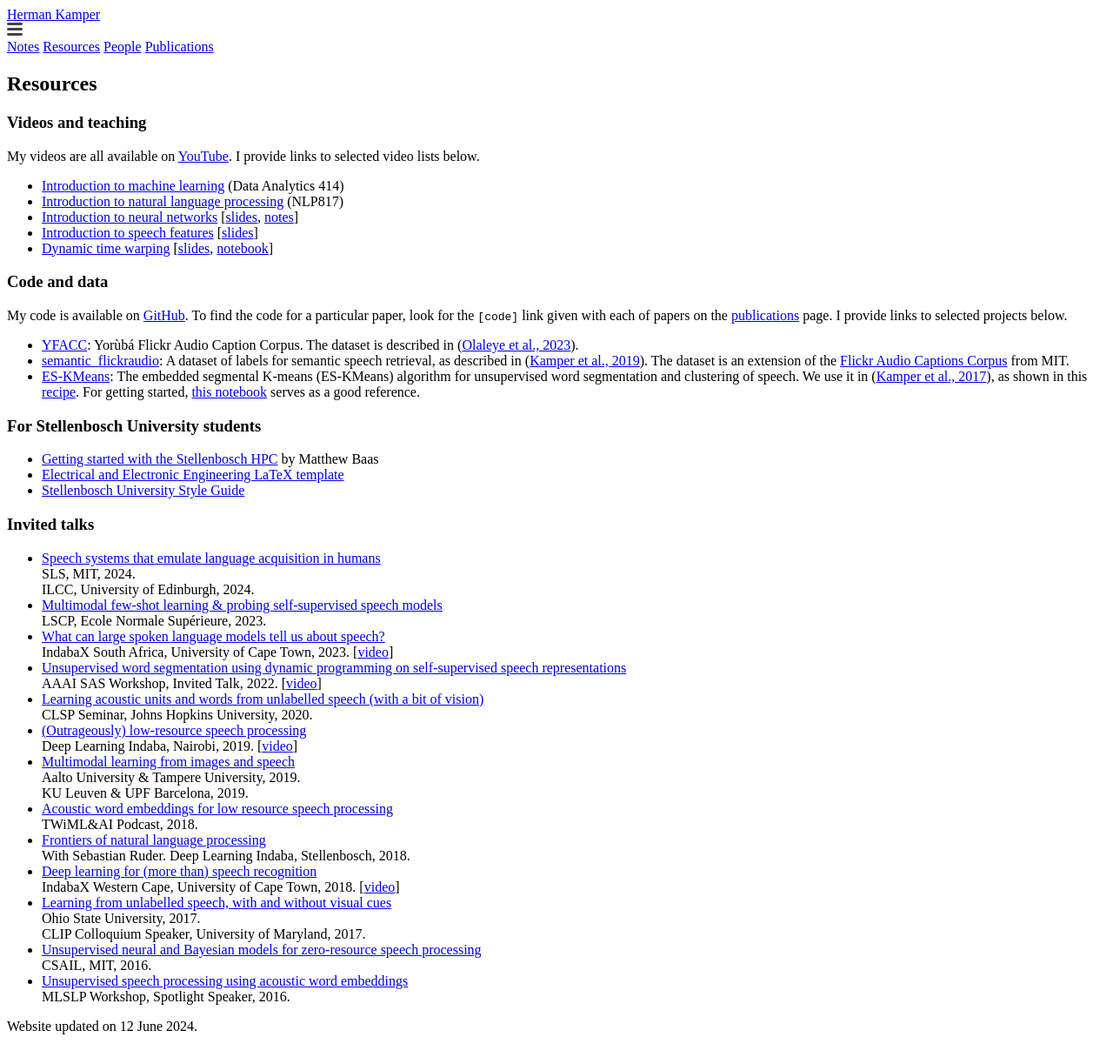
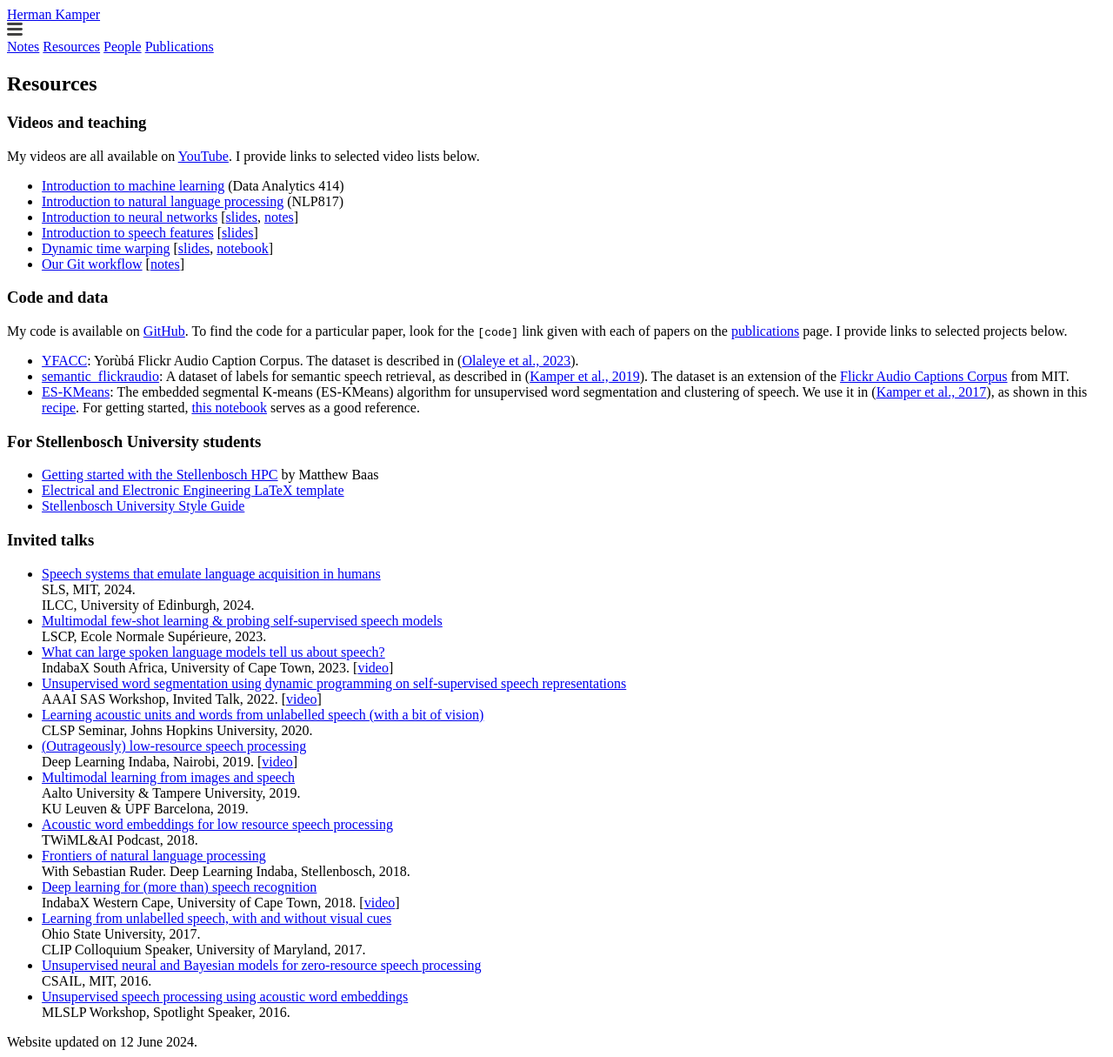
Before and after one commit to kamperh/kamperh.github.io, a Jekyll site: the page built from resources.md, in a window 1280 px wide. Shown: the whole page at 87% size. Built offline with Jekyll 4.4.1, drawn with Linux system fonts in a browser that asks for light colours; a style sheet for code colours, icons or effects is not loaded.

Commit message:
Update resources.md

```diff
--- a/resources.md
+++ b/resources.md
@@ -19,6 +19,8 @@ My videos are all available on [YouTube](https://www.youtube.com/c/HermanKamperM
   [[slides]({{site.url}}/slides/speech_features-crop.pdf)]
 - [Dynamic time warping](https://www.youtube.com/playlist?list=PLmZlBIcArwhMJoGk5zpiRlkaHUqy5dLzL)
   [[slides]({{site.url}}/slides/dtw-crop.pdf), [notebook](https://github.com/kamperh/lecture_dtw_notebook/blob/main/dtw.ipynb)]
+- [Our Git workflow](https://www.youtube.com/playlist?list=PLmZlBIcArwhPFPPZp7br31Kbjt4k0NJD1)
+  [[notes](https://www.kamperh.com/notes/git_workflow_notes.pdf)]
 
 
 ### Code and data
```
